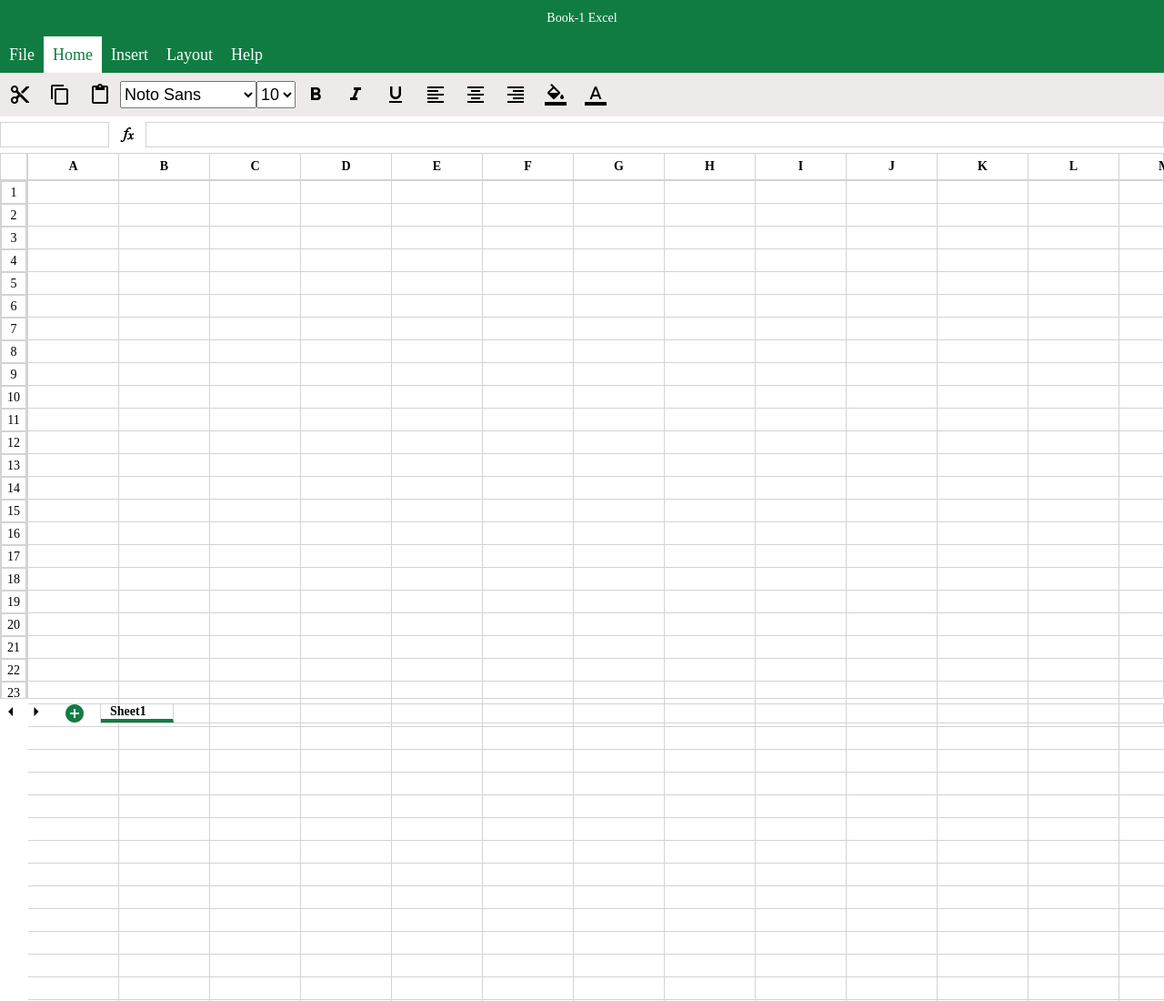
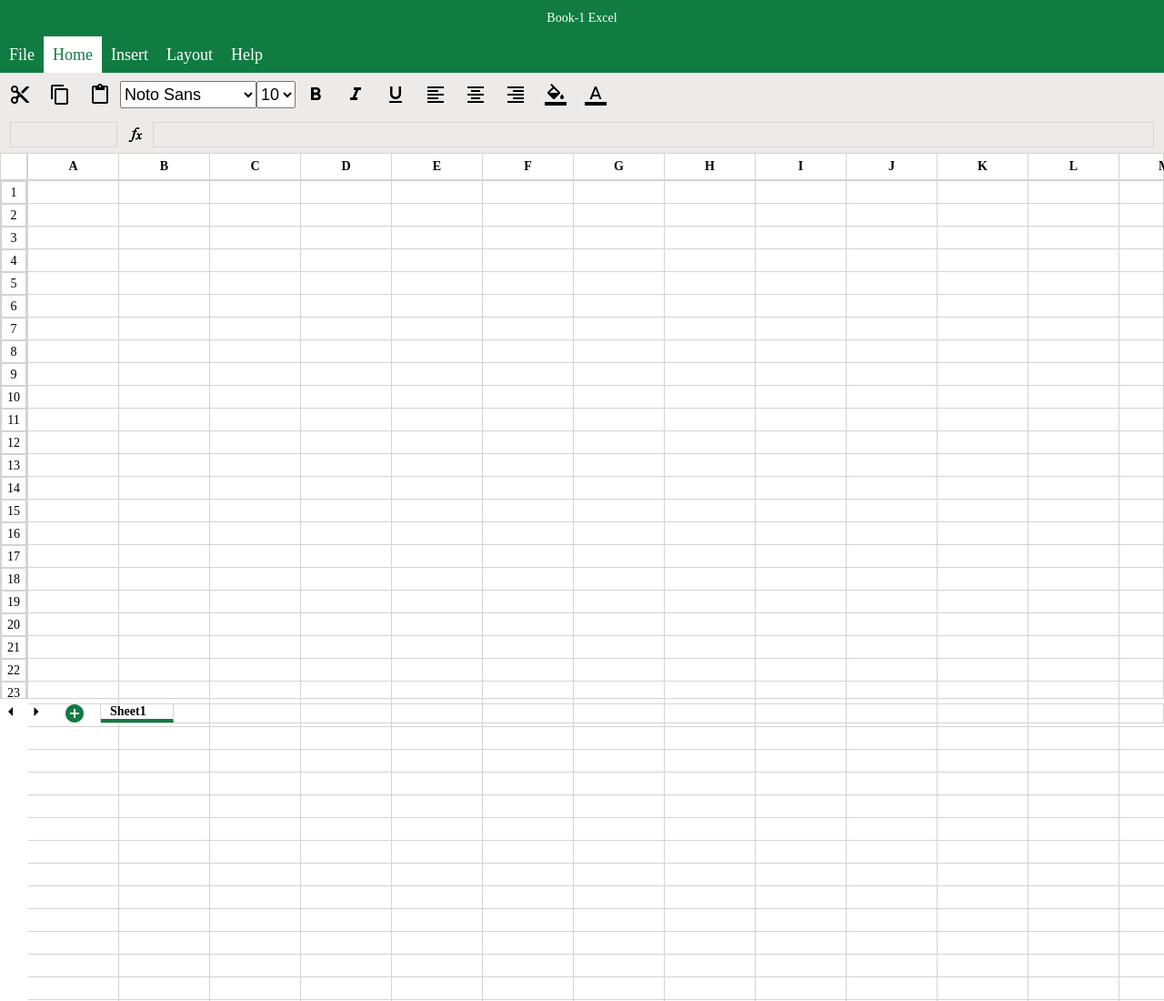
Before and after one commit to Akansha0211/Excel-Clone, a plain HTML site: page index.html in a window 1280 px wide. Shown: the top 1100 px of the page at 91% size. Drawn offline with nearby package versions, Linux system fonts and the light colour scheme.

Commit message:
Style the formula bar by giving it a padding on left and right & background colro

```diff
--- a/style.css
+++ b/style.css
@@ -82,6 +82,9 @@ body {
   height: 5vh;
   display: flex;
   align-items: center;
+  padding-left: 0.7rem;
+  padding-right: 0.7rem;
+  background-color: rgb(238, 234, 234);
 }
 .data-container {
   height: 75vh;
```
